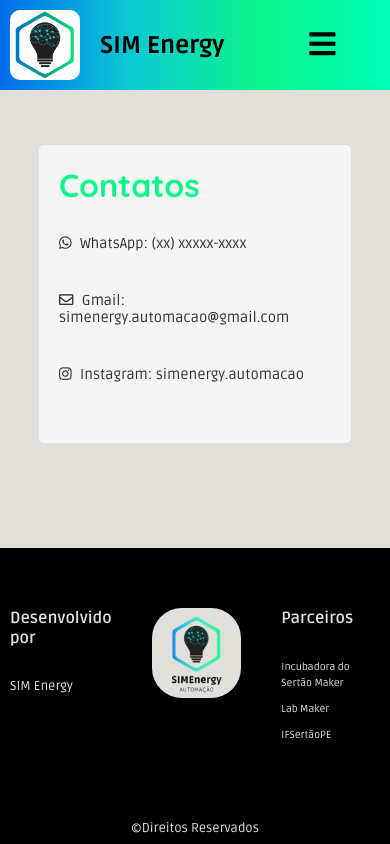
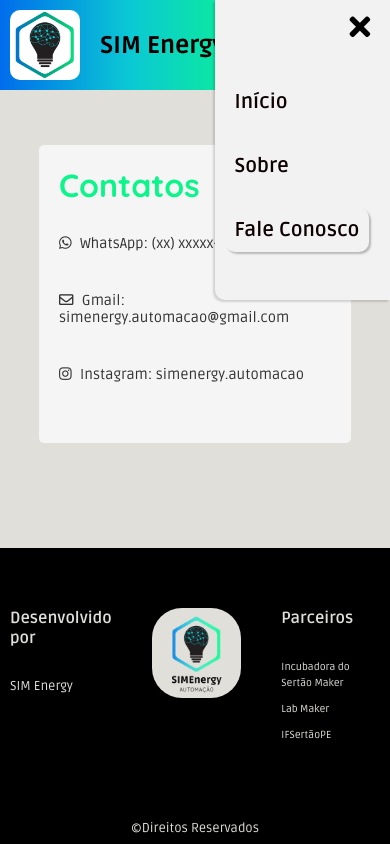
Before and after one commit to Emanoel-Ferreira-LS/Site-SIM-Energy-2, a plain HTML site: page paginas/fale-conosco.html in a window 390 px wide. Drawn offline with Linux system fonts and the light colour scheme.

Commit message:
Atualização

```diff
--- a/estilos/fale-conosco.css
+++ b/estilos/fale-conosco.css
@@ -15,6 +15,7 @@
 
   body{
     background-color: var(--corDeFundo);
+    font-family: var(--fontSimEnergy);
   }
 
 main{
--- a/estilos/style-response.css
+++ b/estilos/style-response.css
@@ -64,10 +64,12 @@
         margin-top: 70px;
         list-style: none;
         margin-left: 30px;
+        font-family: var(--fontSimEnergy);
       }
 
       .links-menu-retratil > li{
          padding: 20px 0px;
+         font-family: var(--fontSimEnergy);
       }
 
       .links-menu-retratil > li > a{
@@ -79,6 +81,7 @@
         font-weight: bold;
         transition: 0.5s;
         font-size: 20px;
+        font-family: var(--fontSimEnergy);
       }
 
       .selected-menu {
--- a/paginas/fale-conosco.html
+++ b/paginas/fale-conosco.html
@@ -88,7 +88,7 @@
 
     <!---------MENU RETRÁTIL---------------->
 
-    <div id="menu-open" class="esconder">
+    <div id="menu-open">
       <div class="fechar-menu">
           <i class="fas fa-times"></i>
       </div>
```
Also changed, not shown: paginas/sobre.html (+1 -1 lines).
